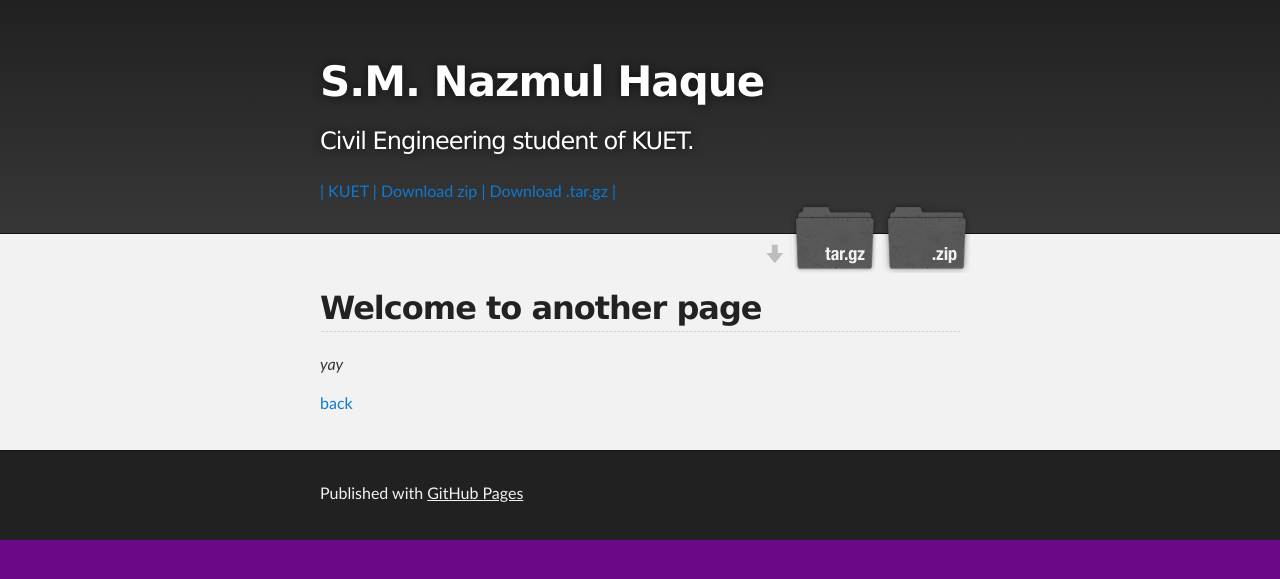
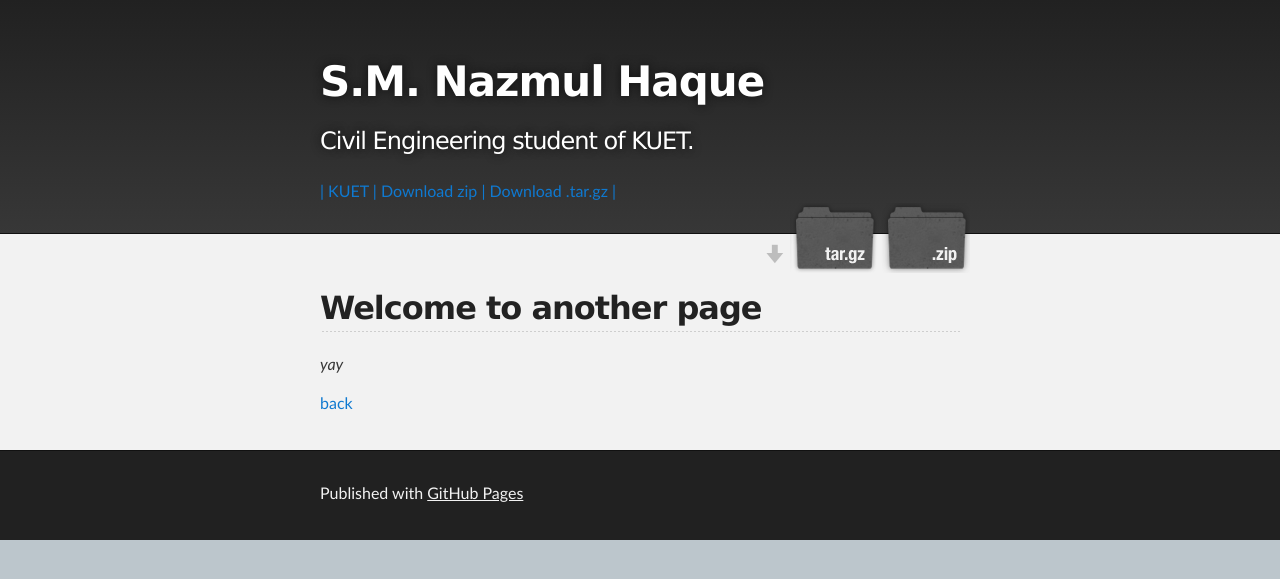
Before and after one commit to nazmul1501034/nazmul1501034.github.io, a Jekyll site: the page built from another-page.md, in a window 1280 px wide. Shown: the top 579 px of the page. Built offline with Jekyll 4.4.1, drawn with Linux system fonts in a browser that asks for light colours; our own code applies the rules of GitHub Pages for plain Markdown files.

Commit message:
color of body is changed to #BCC6CC

```diff
--- a/_sass/jekyll-theme-slate.scss
+++ b/_sass/jekyll-theme-slate.scss
@@ -46,7 +46,7 @@ Theme Styles
 body {
   box-sizing: border-box;
   color:#373737;
-  background: #6A0888;
+  background: #BCC6CC;
   font-size: 16px;
   font-family: 'Myriad Pro', Calibri, Helvetica, Arial, sans-serif;
   line-height: 1.5;
```
